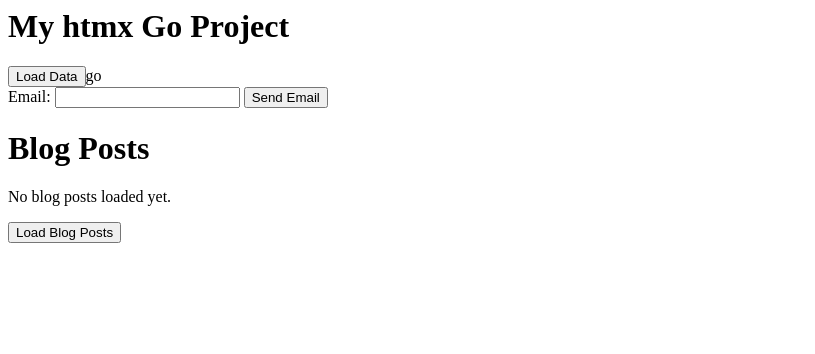
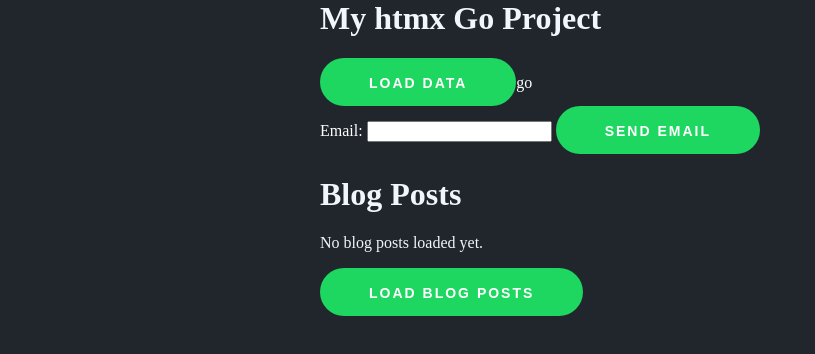
Before and after one commit to Obi-Wan-Codenobi/Go-Htmx-Portfolio, a plain HTML site: page client/website-htmx/index.html in a window 1280 px wide. Shown: the whole page, without its empty margins (0-815 px from the left). Drawn offline with Linux system fonts and the light colour scheme; no server answers; a small style sheet from the web is missing.

Commit message:
Formatting

```diff
--- a/client/website-htmx/index.html
+++ b/client/website-htmx/index.html
@@ -6,6 +6,10 @@
     <meta name="viewport" content="width=device-width, initial-scale=1.0">
     <title>My htmx Go Project</title>
     <script src="https://unpkg.com/htmx.org@1.9.9" integrity="sha384-QFjmbokDn2DjBjq+fM+8LUIVrAgqcNW2s0PjAxHETgRn9l4fvX31ZxDxvwQnyMOX" crossorigin="anonymous"></script>
+    <link rel="stylesheet" type="text/css" href="style.css">
+    <!-- Prism CSS -->
+    <link rel="stylesheet" href="https://cdn.jsdelivr.net/npm/prism-themes@1.9.0/themes/prism-nord.min.css" />
+
 
 </head>
 <body>
```
